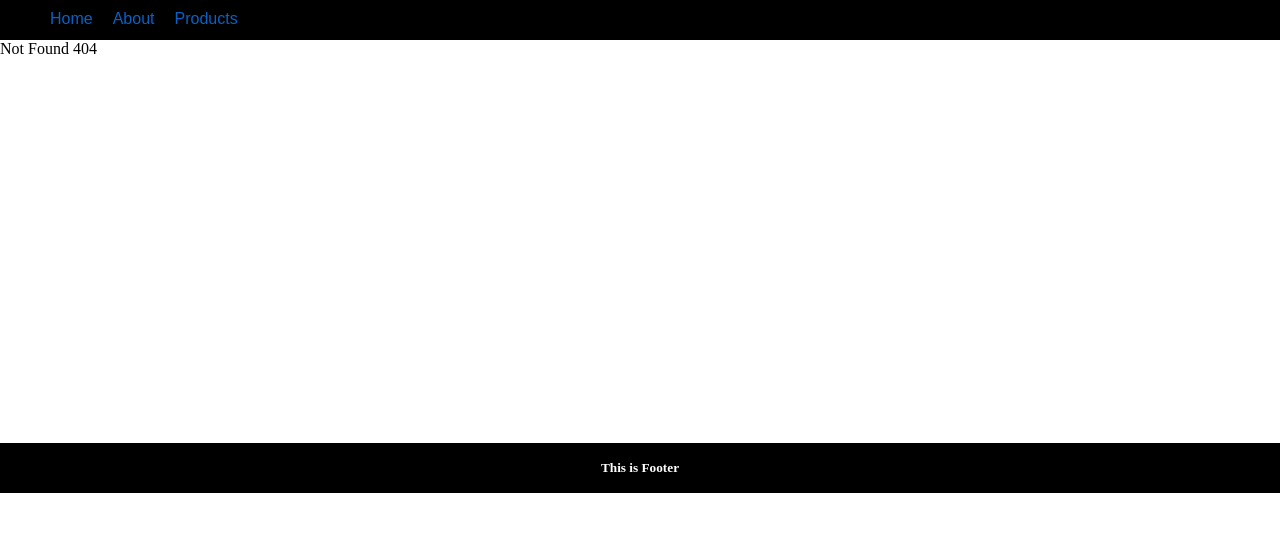
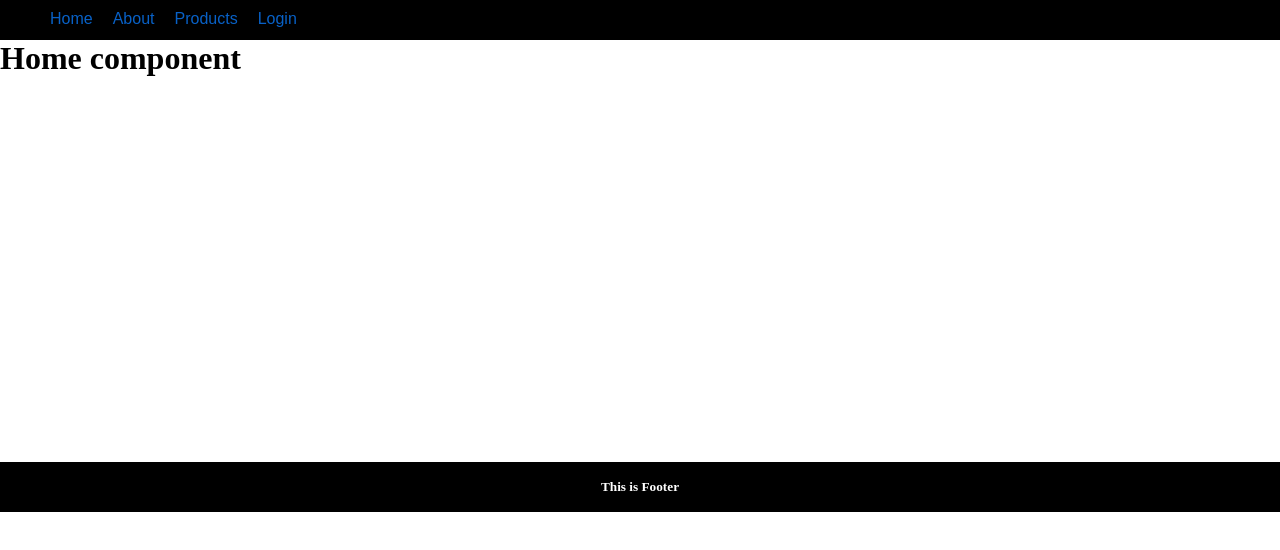
Before and after one commit to venkatravilla333/React-07, a React (Create React App) app in the folder myapp/: page / in a window 1280 px wide. Before the commit this address had no page. Shown: the top 550 px of the page. Built offline with nearby package versions, Linux system fonts and the light colour scheme.

Commit message:
passing data in link & navigate

```diff
--- a/myapp/src/client-side-routing/Header.js
+++ b/myapp/src/client-side-routing/Header.js
@@ -7,7 +7,7 @@ function Header() {
     <div className='header'>
       <ul>
         <li>
-          <Link to='/home'>Home</Link>
+          <Link to='/'>Home</Link>
         </li>
         <li>
           <Link to='/about'>About</Link>
@@ -15,6 +15,9 @@ function Header() {
         <li>
           <Link to='/products'>Products</Link>
         </li>
+        <li>
+          <Link to='/login'>Login</Link>
+        </li>
       </ul>
     </div>
   );
--- a/myapp/src/client-side-routing/Home.js
+++ b/myapp/src/client-side-routing/Home.js
@@ -2,7 +2,7 @@ import React from 'react'
 
 function Home() {
   return (
-    <div>Home</div>
+    <h1>Home component</h1>
   )
 }
 
--- /dev/null
+++ b/myapp/src/client-side-routing/Login.js
@@ -0,0 +1,12 @@
+import React from 'react'
+
+function Login() {
+  return (
+    <div>
+      <label htmlFor="">Name</label>
+      <input type="text" />
+    </div>
+  )
+}
+
+export default Login
--- a/myapp/src/client-side-routing/NotFound.js
+++ b/myapp/src/client-side-routing/NotFound.js
@@ -1,8 +1,15 @@
-import React from 'react'
+import React, { useEffect } from 'react'
+import { Navigate, useNavigate } from 'react-router-dom'
 
 function NotFound() {
+  var navigate = useNavigate()
+  useEffect(() => {
+    setTimeout(() => {
+      navigate('/')
+    }, 1000)
+  })
   return (
-    <div>Not Found 404</div>
+    <div>Page Not Found 404</div>
   )
 }
 
--- a/myapp/src/client-side-routing/Parent.js
+++ b/myapp/src/client-side-routing/Parent.js
@@ -3,18 +3,22 @@ import Home from './Home'
 import About from './About'
 import Products from './Products'
 import './style.css'
-import {Routes, Route} from 'react-router-dom'
+import {Routes, Route, useLocation} from 'react-router-dom'
 import Footer from './Footer'
 import Header from './Header'
 import ProductInfo from './ProductInfo'
 import NotFound from './NotFound'
+import Login from './Login'
 
 function Parent() {
+ var location =  useLocation()
   return (
     <div>
-     <Header/>
+      {/* <Header/> */}
+      {location.pathname != '/login' && <Header/>}
       <Routes>
-        <Route path='/home' element={<Home/> } />
+        <Route path='/' element={<Home/> } />
+        <Route path='/login' element={<Login/> } />
         <Route path='/about' element={<About />} />
         <Route path='*' element={<NotFound />} />
         <Route path='/products' element={<Products />}>
@@ -22,7 +26,8 @@ function Parent() {
         </Route>
 
       </Routes>
-      <Footer/>
+      {/* <Footer/> */}
+      {location.pathname != '/login' && <Footer/>}
 
     </div>
   );
--- a/myapp/src/client-side-routing/ProductInfo.js
+++ b/myapp/src/client-side-routing/ProductInfo.js
@@ -1,11 +1,19 @@
 import React from 'react'
-import { useParams } from 'react-router-dom'
+import { useLocation, useParams } from 'react-router-dom'
 
 function ProductInfo() {
-  var {id} = useParams()
+  var { id } = useParams()
+  var location = useLocation()
+  console.log(location)
+
   return (
-    <div>ProductInfo {id}</div>
-  )
+    <div>
+      <h2>Product Info component</h2>
+      <h2>Product id: {location.state.id} </h2>
+      <h2>Product name: {location.state.name} </h2>
+      <h2>Product price: {location.state.price} </h2>
+    </div>
+  );
 }
 
 export default ProductInfo
--- a/myapp/src/client-side-routing/Products.js
+++ b/myapp/src/client-side-routing/Products.js
@@ -33,7 +33,7 @@ function Products() {
       <ul>
         {products.map((product) => {
           return <li>
-            <Link to={`/products/${product.id}`}>{product.name}</Link>
+            <Link state={product} to={`/products/${product.id}`}>{product.name}</Link>
             </li>
         })}
         <Outlet/>
```
Also changed, not shown: 1 other file (tests, documents, lock files or other folders).
